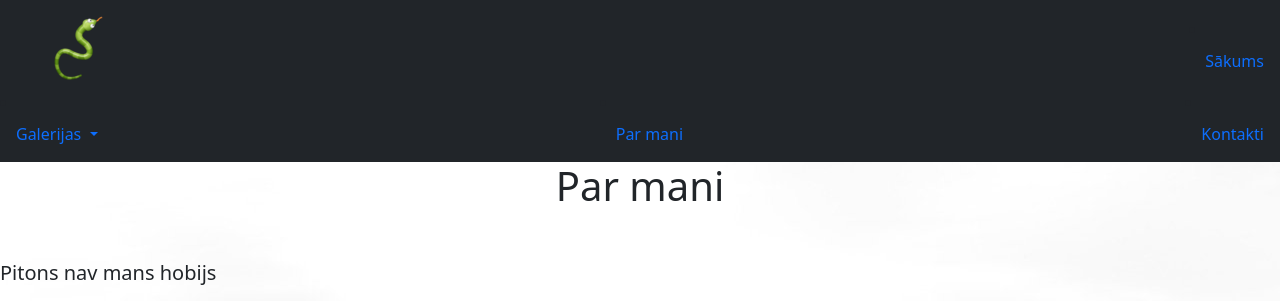
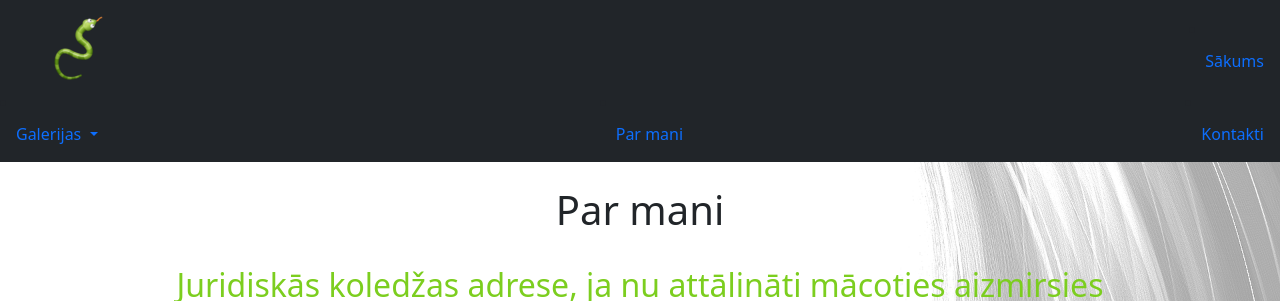
Before and after one commit to JanisGraudins/python_flask, a Flask app: page /par_mani in a window 1280 px wide. Shown: the top 301 px of the page. Run offline with Flask 2, Linux system fonts and the light colour scheme; some libraries are stand-ins or nearby versions.

Commit message:
vizualie uzlabojumi

```diff
--- a/static/css/starter-template.css
+++ b/static/css/starter-template.css
@@ -1,5 +1,5 @@
 body {
-  background-image: url(/static/img/home-fons.jpg);
+  background-image: url(/static/img/fons3.png);
   background-position: center center;
   background-repeat: no-repeat;
   background-size: cover;
--- a/templates/par_mani.html
+++ b/templates/par_mani.html
@@ -3,9 +3,12 @@
 {% set aktiva_lapa = 'par_mani' %}
 
 {% block saturs %}
+<br>
 <h1 style="text-align:center">Par mani</h1>
 <br>
-    <p><p class="fs-5 col-md-8">Pitons nav mans hobijs</p>
+    <div>
+        <h2 style="text-align:center; color: rgb(124, 206, 31)">Juridiskās koledžas adrese, ja nu attālināti mācoties aizmirsies</h2>
+    </div>
 
     <div class="container-fluid">
         <div class="map-responsive">
```
Also changed, not shown: static/img/fons2.jpg (added), static/img/fons3.png (added).
